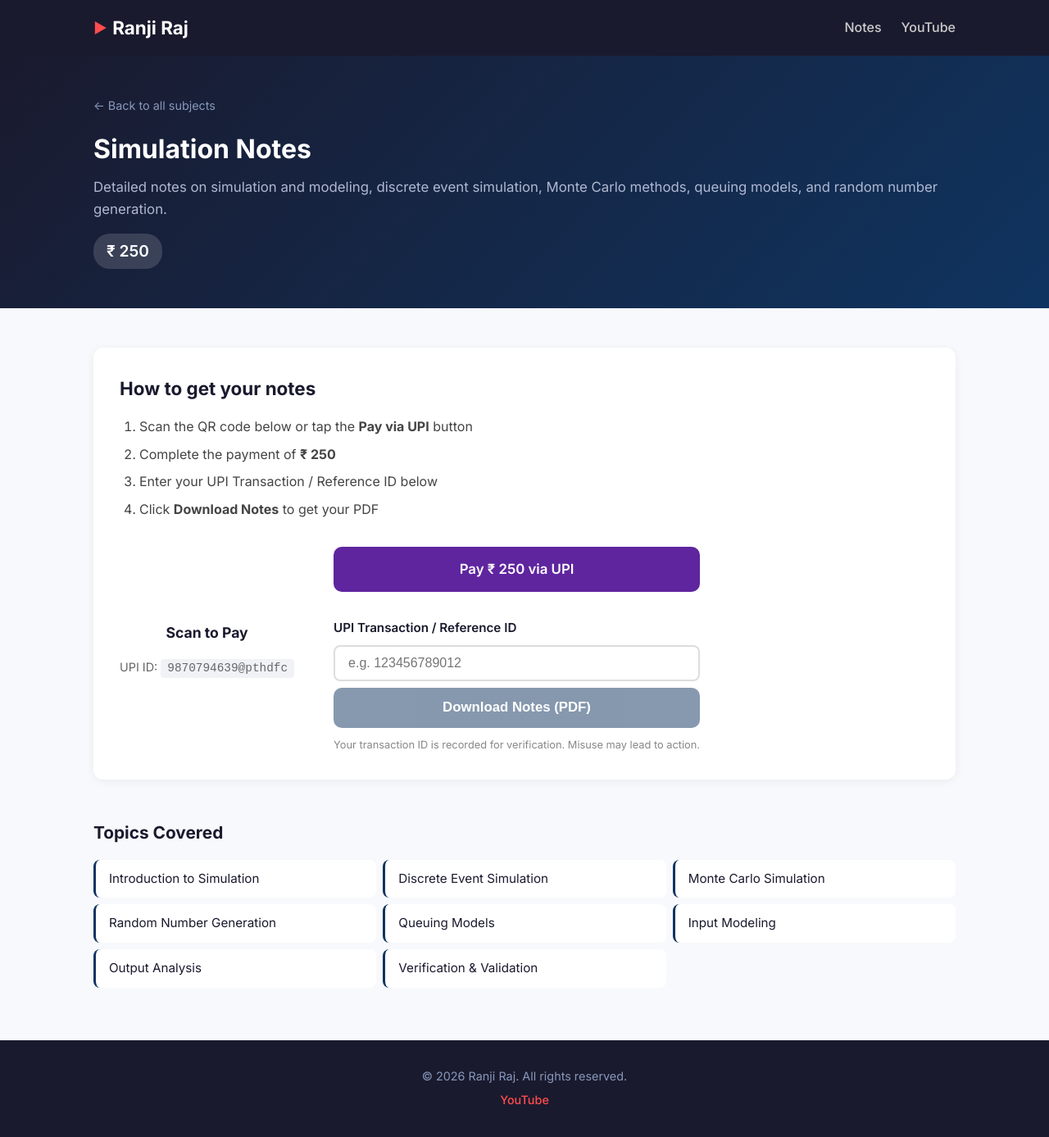
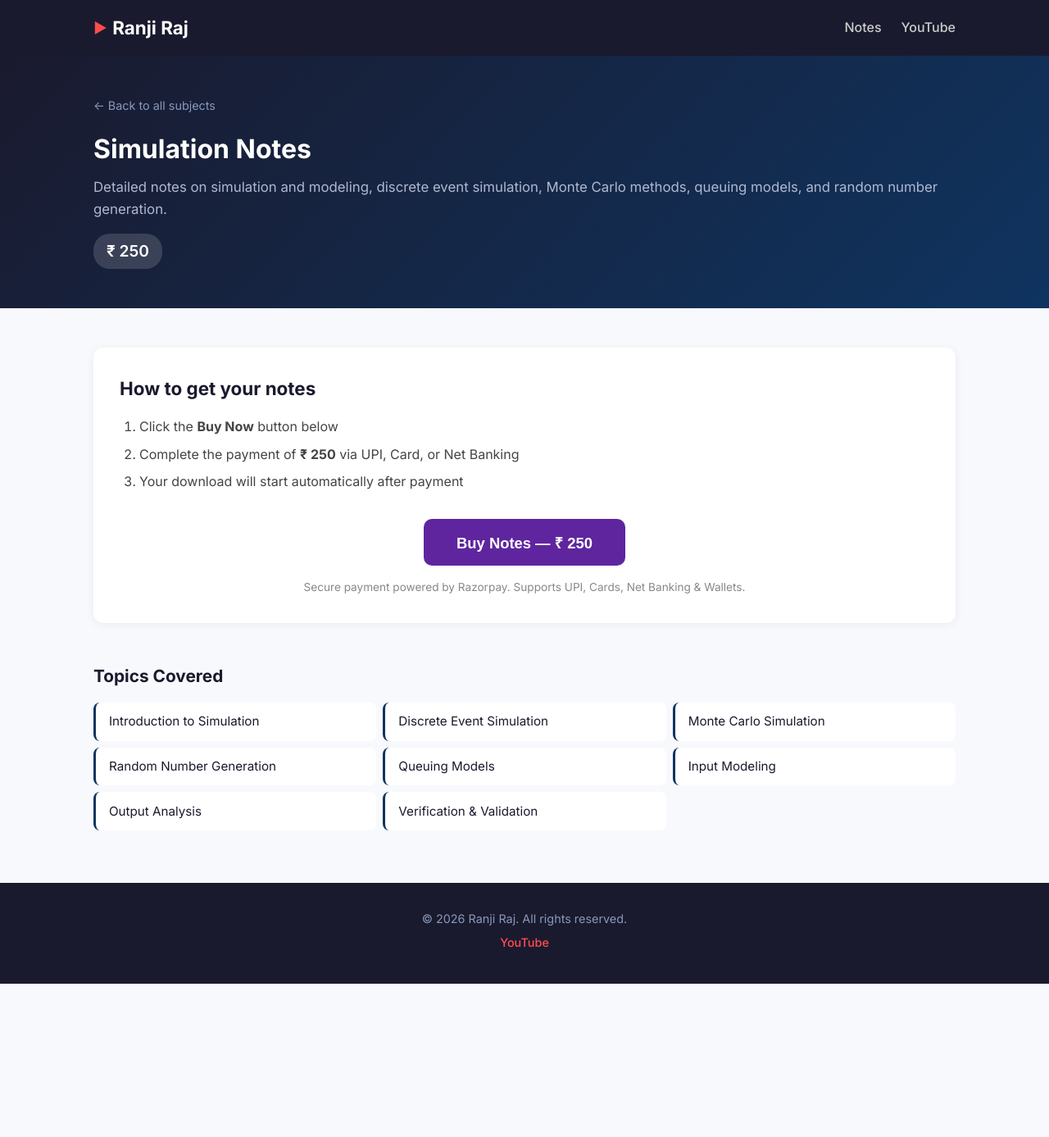
Before and after one commit to ranjiGT/adhyapakh-notes, a Jekyll site: the page built from _subjects/simulation-notes.md, in a window 1280 px wide and 1392 px high. Shown: the top 1387 px of the window at 82% size. Built offline with Jekyll 4.4.1, drawn with Linux system fonts in a browser that asks for light colours.

Commit message:
Replace UPI QR + txn-ID gating with Razorpay Checkout
- Integrate Razorpay Standard Checkout (checkout.js)
- Payment via UPI, Cards, Net Banking, Wallets in Razorpay modal
- PDF download triggers only after successful payment callback
- Remove manual UPI QR code and fake txn-ID verification
- Add razorpay_key to _config.yml

```diff
--- a/_config.yml
+++ b/_config.yml
@@ -2,6 +2,7 @@ title: "Ranji Raj - Lecture Notes"
 description: "Download premium lecture notes for Data Science, AI, and related subjects"
 url: "https://ranjigt.github.io"
 baseurl: "/adhyapakh-notes"
+razorpay_key: "rzp_test_SfIdTTWjq0nI9L"
 
 collections:
   subjects:
--- a/_layouts/default.html
+++ b/_layouts/default.html
@@ -25,35 +25,25 @@
     </div>
   </footer>
 
-  <script src="https://cdn.jsdelivr.net/npm/qrcodejs@1.0.0/qrcode.min.js"></script>
+  <script src="https://checkout.razorpay.com/v1/checkout.js"></script>
   {% if page.layout == 'subject' %}
   <script>
     document.addEventListener('DOMContentLoaded', function () {
-      var qrEl = document.getElementById('upi-qr');
-      if (qrEl) {
-        var upiLink = qrEl.getAttribute('data-upi');
-        new QRCode(qrEl, {
-          text: upiLink,
-          width: 200,
-          height: 200,
-          colorDark: "#000000",
-          colorLight: "#ffffff"
-        });
-      }
+      var buyBtn = document.getElementById('rzp-buy-btn');
+      var pdfData = document.getElementById('pdf-data');
 
-      var txnInput = document.getElementById('txn-id');
-      var verifyBtn = document.getElementById('verify-btn');
-      var pdfData = document.getElementById('pdf-data');
-      if (txnInput && verifyBtn && pdfData) {
-        txnInput.addEventListener('input', function () {
-          verifyBtn.disabled = txnInput.value.trim().length < 6;
-        });
-        verifyBtn.addEventListener('click', function () {
-          var txnId = txnInput.value.trim();
-          if (txnId.length < 6) {
-            alert('Please enter a valid UPI Transaction / Reference ID (at least 6 characters).');
-            return;
-          }
+      if (buyBtn && pdfData) {
+        var amount = parseInt(buyBtn.getAttribute('data-amount')) * 100;
+        var name = buyBtn.getAttribute('data-name');
+
+        buyBtn.addEventListener('click', function () {
+          var options = {
+            key: "{{ site.razorpay_key }}",
+            amount: amount,
+            currency: "INR",
+            name: "{{ site.title }}",
+            description: name + " Notes (PDF)",
+            handler: function (response) {
               var url = atob(pdfData.getAttribute('data-ref'));
               var a = document.createElement('a');
               a.href = url;
@@ -61,6 +51,17 @@
               document.body.appendChild(a);
               a.click();
               document.body.removeChild(a);
+              buyBtn.textContent = '\u2713 Payment Successful \u2014 Downloading\u2026';
+              buyBtn.disabled = true;
+              buyBtn.classList.add('btn-success');
+            },
+            theme: { color: "#5f259f" }
+          };
+          var rzp = new Razorpay(options);
+          rzp.on('payment.failed', function () {
+            alert('Payment failed. Please try again.');
+          });
+          rzp.open();
         });
       }
     });
--- a/_layouts/subject.html
+++ b/_layouts/subject.html
@@ -16,38 +16,20 @@ layout: default
     <div class="payment-card">
       <h2>How to get your notes</h2>
       <ol class="steps">
-        <li>Scan the QR code below or tap the <strong>Pay via UPI</strong> button</li>
-        <li>Complete the payment of <strong>&#8377; {{ page.price }}</strong></li>
-        <li>Enter your UPI Transaction / Reference ID below</li>
-        <li>Click <strong>Download Notes</strong> to get your PDF</li>
+        <li>Click the <strong>Buy Now</strong> button below</li>
+        <li>Complete the payment of <strong>&#8377; {{ page.price }}</strong> via UPI, Card, or Net Banking</li>
+        <li>Your download will start automatically after payment</li>
       </ol>
 
-      <div class="payment-grid">
-        <div class="qr-wrapper">
-          <h3>Scan to Pay</h3>
-          <div id="upi-qr"
-               data-upi="upi://pay?pa=9870794639@pthdfc&amp;pn=Ranji%20Raj&amp;am={{ page.price }}&amp;cu=INR&amp;tn={{ page.title | url_encode }}%20Notes">
-          </div>
-          <p class="upi-id">UPI ID: <code>9870794639@pthdfc</code></p>
-        </div>
-
-        <div class="action-buttons">
-          <a href="upi://pay?pa=9870794639@pthdfc&pn=Ranji%20Raj&am={{ page.price }}&cu=INR&tn={{ page.title | url_encode }}%20Notes"
-             class="btn btn-pay">
-            Pay &#8377; {{ page.price }} via UPI
-          </a>
-
-          <div class="txn-verify">
-            <label for="txn-id">UPI Transaction / Reference ID</label>
-            <input type="text" id="txn-id" placeholder="e.g. 123456789012" required minlength="6">
-            <button id="verify-btn" class="btn btn-download" disabled>
-              Download Notes (PDF)
-            </button>
-            <p class="txn-note">Your transaction ID is recorded for verification. Misuse may lead to action.</p>
-            <span id="pdf-data" data-ref="" hidden></span>
-            <script>document.getElementById('pdf-data').setAttribute('data-ref',btoa("{{ page.pdf_file | relative_url }}"));</script>
-          </div>
-        </div>
+      <div class="payment-action">
+        <button id="rzp-buy-btn" class="btn btn-pay"
+                data-amount="{{ page.price }}"
+                data-name="{{ page.title }}">
+          Buy Notes &mdash; &#8377; {{ page.price }}
+        </button>
+        <p class="payment-note">Secure payment powered by Razorpay. Supports UPI, Cards, Net Banking &amp; Wallets.</p>
+        <span id="pdf-data" data-ref="" hidden></span>
+        <script>document.getElementById('pdf-data').setAttribute('data-ref',btoa("{{ page.pdf_file | relative_url }}"));</script>
       </div>
     </div>
   </div>
--- a/assets/css/style.css
+++ b/assets/css/style.css
@@ -227,63 +227,41 @@ img { max-width: 100%; }
   margin-bottom: 0.5rem;
 }
 
-.payment-grid {
-  display: flex;
-  gap: 3rem;
-  align-items: center;
-  flex-wrap: wrap;
-}
-
-.qr-wrapper {
+.payment-action {
   text-align: center;
-}
-
-.qr-wrapper h3 {
-  margin-bottom: 1rem;
-  font-size: 1.1rem;
-}
-
-.upi-id {
-  margin-top: 0.8rem;
-  color: #666;
-  font-size: 0.9rem;
-}
-
-.upi-id code {
-  background: #f0f2f5;
-  padding: 0.2rem 0.5rem;
-  border-radius: 4px;
-  font-size: 0.9rem;
-}
-
-.action-buttons {
-  display: flex;
-  flex-direction: column;
-  gap: 1rem;
 }
 
 .btn-pay {
   background: #5f259f;
   color: #fff;
-  padding: 0.9rem 2rem;
-  font-size: 1.05rem;
+  padding: 1rem 2.5rem;
+  font-size: 1.15rem;
   border-radius: 10px;
 }
 
 .btn-pay:hover {
   background: #7b3fbd;
+  transform: translateY(-1px);
 }
 
-.btn-download {
-  background: #0f3460;
-  color: #fff;
-  padding: 0.9rem 2rem;
-  font-size: 1.05rem;
-  border-radius: 10px;
+.btn-pay:disabled {
+  cursor: default;
+  transform: none;
 }
 
-.btn-download:hover {
-  background: #1a4a7a;
+.btn-success {
+  background: #16a34a !important;
+}
+
+.btn-success:hover {
+  background: #16a34a !important;
+  transform: none;
+}
+
+.payment-note {
+  margin-top: 1rem;
+  color: #888;
+  font-size: 0.85rem;
 }
 
 /* === Topics === */
@@ -328,48 +306,8 @@ img { max-width: 100%; }
 .site-footer a:hover { text-decoration: underline; }
 .site-footer p { margin-bottom: 0.4rem; }
 
-/* === Transaction Verify === */
-.txn-verify {
-  margin-top: 1rem;
-  display: flex;
-  flex-direction: column;
-  gap: 0.5rem;
-}
-
-.txn-verify label {
-  font-weight: 600;
-  font-size: 0.95rem;
-  color: #1a1a2e;
-}
-
-.txn-verify input {
-  padding: 0.7rem 1rem;
-  font-size: 1rem;
-  border: 2px solid #ddd;
-  border-radius: 8px;
-  outline: none;
-  transition: border-color 0.2s;
-}
-
-.txn-verify input:focus {
-  border-color: #7b2ff7;
-}
-
-.txn-verify .btn-download:disabled {
-  opacity: 0.5;
-  cursor: not-allowed;
-}
-
-.txn-note {
-  font-size: 0.8rem;
-  color: #888;
-  margin-top: 0.2rem;
-}
-
 /* === Responsive === */
 @media (max-width: 600px) {
   .hero h1 { font-size: 1.7rem; }
   .subjects-grid { grid-template-columns: 1fr; }
-  .payment-grid { flex-direction: column; align-items: stretch; }
-  .qr-wrapper { margin: 0 auto; }
 }
```
Lines whose indentation alone changed are shown as unchanged.
